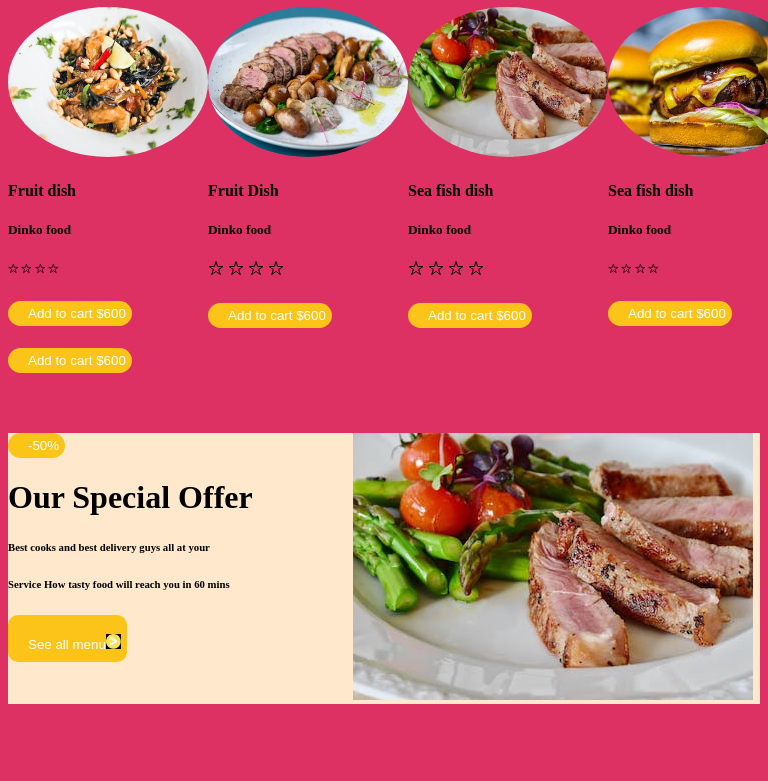
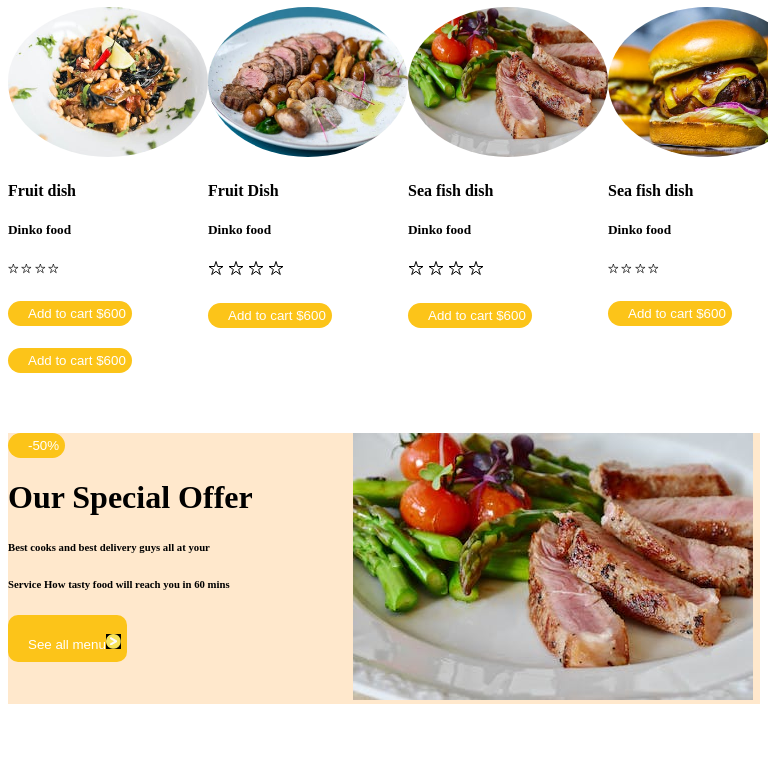
Before and after one commit to Loice-KaniniMwau/WEBSITE-ASSIGNMENT, a plain HTML site: page index.html in a window 768 px wide. Shown: the part 638-1419 px from the top of the page. Drawn offline with nearby package versions, Linux system fonts and the light colour scheme.

Commit message:
js-string ass

```diff
--- a/style.css
+++ b/style.css
@@ -1,8 +1,5 @@
-@media (min-width: 600px) and (max-width: 768px) {
-    body {
-      background-color: #DE3163;
-    }
-}
+
+
 .body{
     background-color: #ffe8cc;
 }
```
